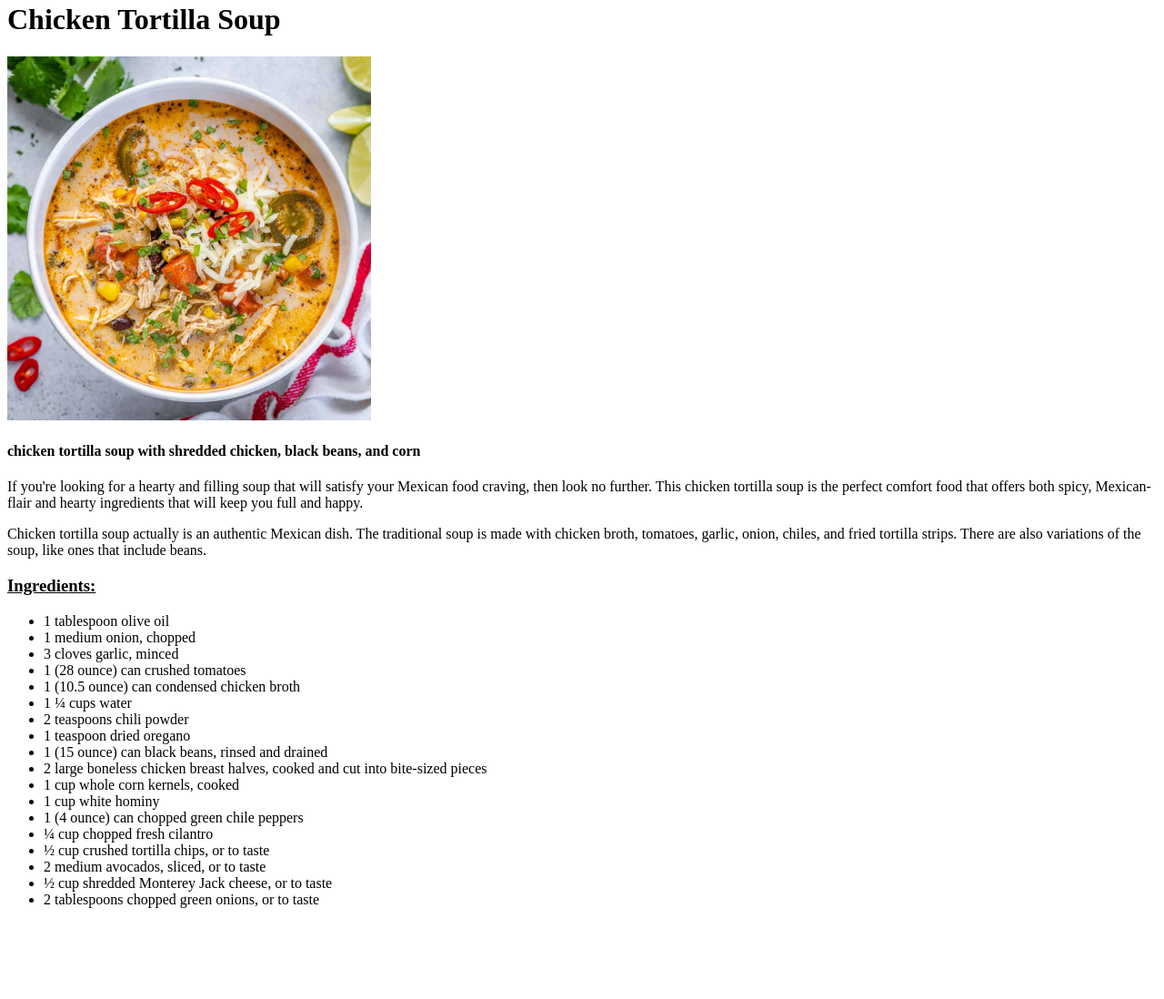
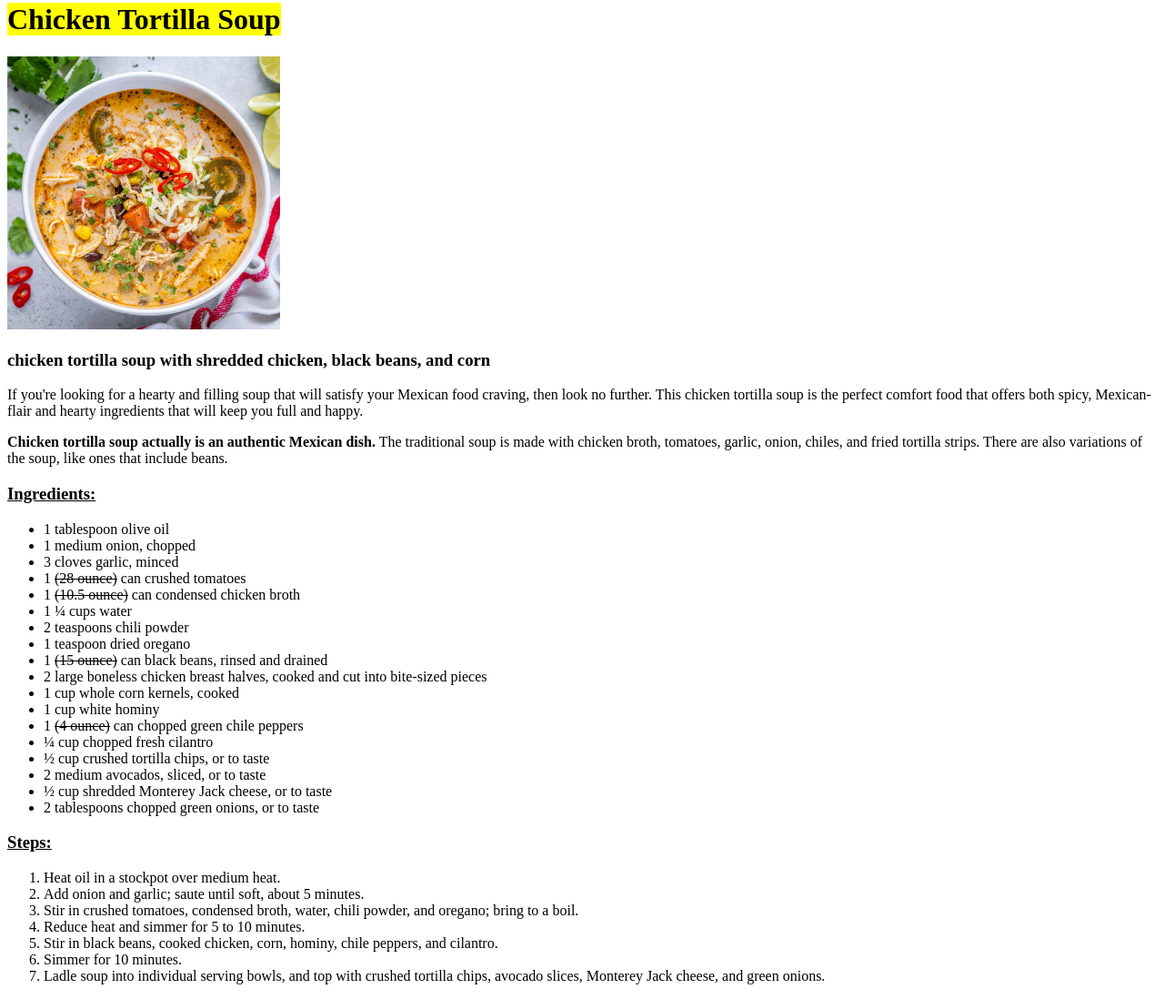
Before and after one commit to scotchmint/odin-recipes, a plain HTML site: page recipes/chicken-tortilla-soup.html in a window 1280 px wide. Shown: the part 18-1116 px from the top of the page at 91% size. Before the commit the page ends 1032 px from the top, so only its background shows below. Drawn offline with Linux system fonts and the light colour scheme.

Commit message:
Add steps-change photo size-mark heading
- update ingredients description

```diff
--- a/recipes/chicken-tortilla-soup.html
+++ b/recipes/chicken-tortilla-soup.html
@@ -6,17 +6,16 @@
     </head>
 
     <body>
-        <h1>Chicken Tortilla Soup</h1>
+        <h1><mark>Chicken Tortilla Soup</mark></h1>
 
-        <img src="../images/chicken-tortilla-soup.jpg" alt="chicken tortilla soup" width="400" height="400">
-
-        <h4>chicken tortilla soup with shredded chicken, black beans, and corn</h4>
+        <img src="../images/chicken-tortilla-soup.jpg" alt="chicken tortilla soup" width="300" height="300">
+        <h3>chicken tortilla soup with shredded chicken, black beans, and corn</h3>
 
         <p>If you're looking for a hearty and filling soup that will satisfy your Mexican food craving, then look no further.
              This chicken tortilla soup is the perfect comfort food that offers both spicy,
              Mexican-flair and hearty ingredients that will keep you full and happy.</p>
 
-        <p>Chicken tortilla soup actually is an authentic Mexican dish.
+        <p><strong>Chicken tortilla soup actually is an authentic Mexican dish.</strong>
             The traditional soup is made with chicken broth, tomatoes, garlic, onion, chiles, and fried tortilla strips.
             There are also variations of the soup, like ones that include beans.</p>
 
@@ -25,16 +24,16 @@
             <li>1 tablespoon olive oil</li>
             <li>1 medium onion, chopped</li>
             <li>3 cloves garlic, minced</li>
-            <li>1 (28 ounce) can crushed tomatoes</li>
-            <li>1 (10.5 ounce) can condensed chicken broth</li>
+            <li>1 <del>(28 ounce)</del> can crushed tomatoes</li>
+            <li>1 <del>(10.5 ounce)</del> can condensed chicken broth</li>
             <li>1 ¼ cups water</li>
             <li>2 teaspoons chili powder</li>
             <li>1 teaspoon dried oregano</li>
-            <li>1 (15 ounce) can black beans, rinsed and drained</li>
+            <li>1 <del>(15 ounce)</del> can black beans, rinsed and drained</li>
             <li>2 large boneless chicken breast halves, cooked and cut into bite-sized pieces</li>
             <li>1 cup whole corn kernels, cooked</li>
             <li>1 cup white hominy</li>
-            <li>1 (4 ounce) can chopped green chile peppers</li>
+            <li>1 <del>(4 ounce)</del> can chopped green chile peppers</li>
             <li>¼ cup chopped fresh cilantro</li>
             <li>½ cup crushed tortilla chips, or to taste</li>
             <li>2 medium avocados, sliced, or to taste</li>
@@ -42,5 +41,17 @@
             <li>2 tablespoons chopped green onions, or to taste</li>
         </ul>
 
+        <h3><ins>Steps:</ins></h3>
+        <ol>
+            <li>Heat oil in a stockpot over medium heat.</li>
+            <li>Add onion and garlic; saute until soft, about 5 minutes.</li>
+            <li>Stir in crushed tomatoes, condensed broth, water, chili powder, and oregano; bring to a boil.</li>
+            <li>Reduce heat and simmer for 5 to 10 minutes.</li>
+            <li>Stir in black beans, cooked chicken, corn, hominy, chile peppers, and cilantro.</li>
+            <li>Simmer for 10 minutes.</li>
+            <li>Ladle soup into individual serving bowls,
+                and top with crushed tortilla chips, avocado slices, Monterey Jack cheese, and green onions.</li>
+        </ol>
+
     </body>
 </html>
```
